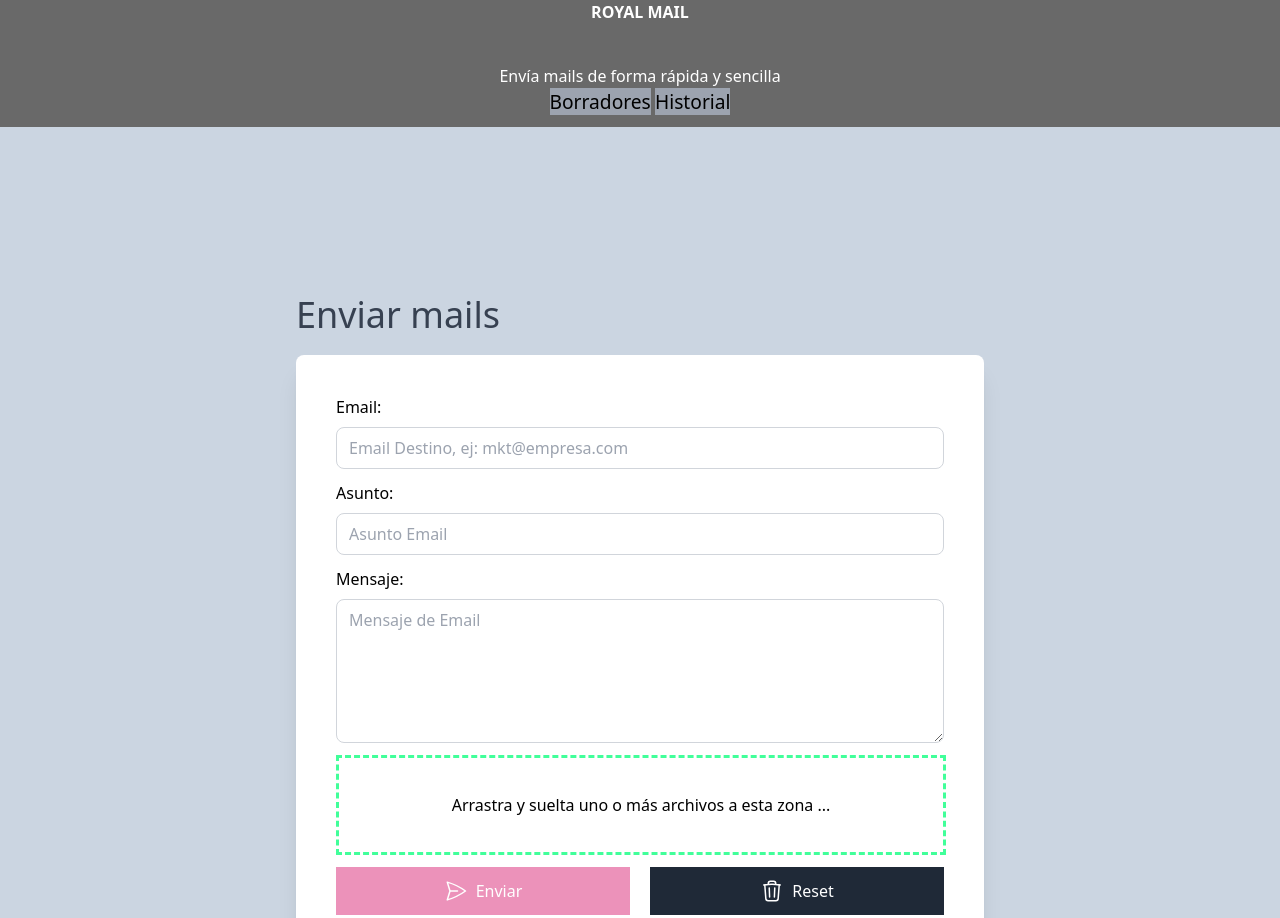
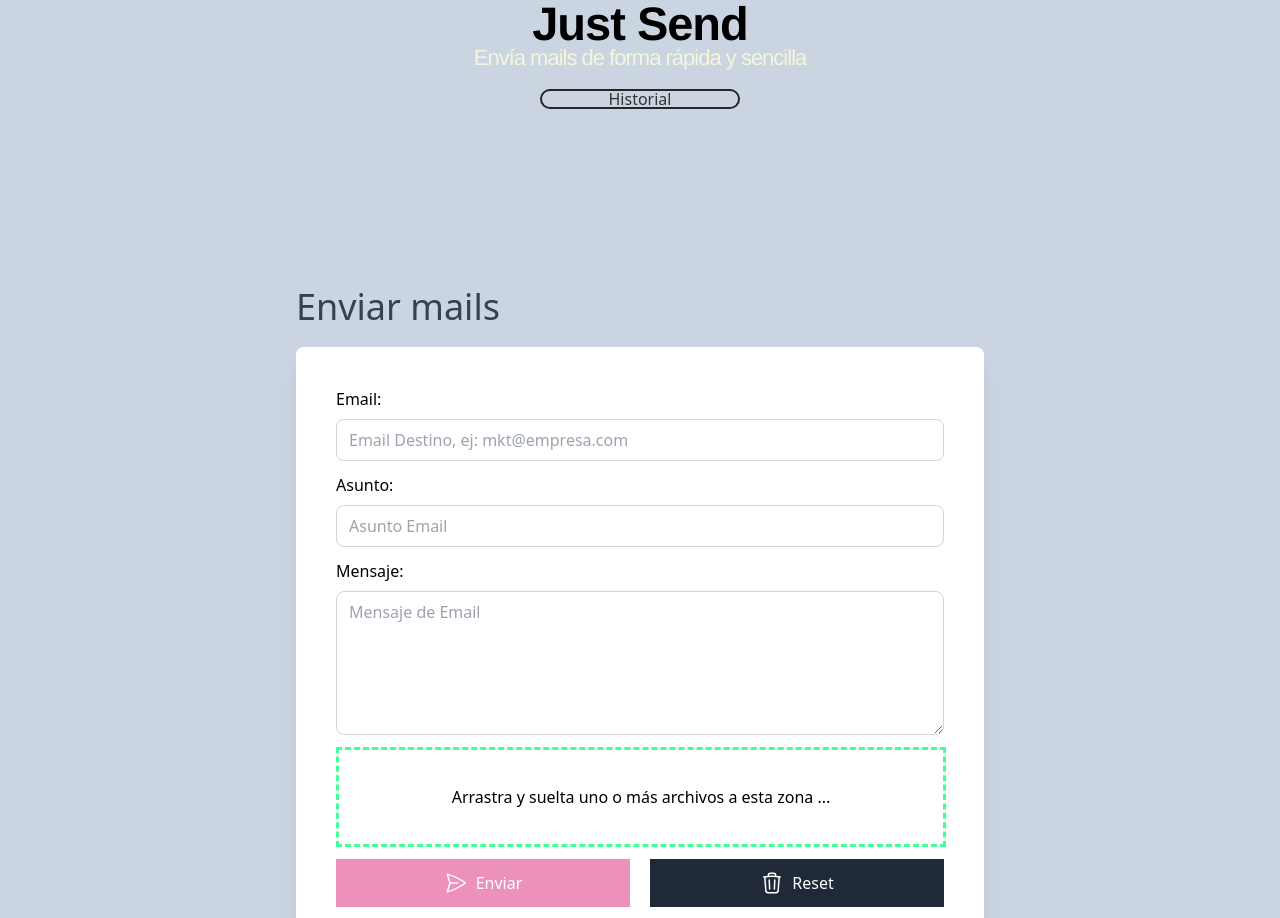
Before and after one commit to Patcire/Just-Send, a plain HTML site: page index.html in a window 1280 px wide. Shown: the top 918 px of the page. Drawn offline with nearby package versions, Linux system fonts and the light colour scheme.

Commit message:
cambios en el css y estilo de la web

```diff
--- a/dist/extra.css
+++ b/dist/extra.css
@@ -42,8 +42,8 @@
     float: right;
     font-size: 23px;
     font-weight: bold;
-    background-color: rgb(214, 188, 250);
-    border-color: #3c366b;
+    background-color: rgb(218, 174, 209);
+    border-color: rgba(0, 255, 119, 0.15);
     border: solid #000;
     border-style: solid;
 }
@@ -57,7 +57,7 @@
 
 
 .fila_boton:hover {
-    background-color: darkseagreen;
+    background-color: #6b9da1;
     cursor: pointer;
 }
 
@@ -86,3 +86,64 @@
     font-family: "Arial Narrow";
     color: #742a2a;
 }
+
+.head_historial {
+    background: linear-gradient(#6b9da1, rgba(237,242,247,var(--bg-opacity)));
+    display: flex;
+    align-items: center;
+    flex-direction: column;
+    justify-content: center;
+}
+
+.titulo {
+    font-family: 'Helvetica Neue', sans-serif;
+    font-size: 47px;
+    font-weight: bold;
+    letter-spacing: -1px; line-height: 1;
+}
+
+.subtitulo {
+    font-family: 'Helvetica Neue', sans-serif;
+    color: beige;
+    font-size: 22px;
+    font-weight: revert;
+    letter-spacing: -1px; line-height: 1;
+    padding-bottom: 20px;
+}
+
+.opcion_ir_enviar {
+    display: flex;
+    align-items: center;
+    flex-direction: column;
+    justify-content: center;
+    height: 20px;
+    width: 200px;
+    position: relative;
+    background-color: transparent;
+    cursor: pointer;
+    border: 2px solid #252525;
+    overflow: hidden;
+    border-radius: 30px;
+    color: #333;
+}
+.opcion_ir_enviar:hover {
+    background-color: #7c9b9b;
+    font-weight: bold;
+
+}
+
+.historial_titulo {
+    padding-top: 60px;
+    text-align: center;
+    font-size: 20px;
+    justify-content: center;
+    font-family: 'Helvetica Neue', sans-serif;
+    text-decoration: underline ;
+}
+
+.main_historial {
+    display: flex;
+    align-items: center;
+    flex-direction: column;
+    justify-content: center;
+}
--- a/index.html
+++ b/index.html
@@ -4,23 +4,19 @@
     <meta charset="UTF-8">
     <meta http-equiv="X-UA-Compatible" content="IE=edge">
     <meta name="viewport" content="width=device-width, initial-scale=1.0">
-    <title>Envio de Emails</title>
+    <title>Just Send</title>
     <link rel="stylesheet" href="dist/app.css">
     <link rel="stylesheet" href="dist/extra.css">
 </head>
 <body class="min-h-screen bg-slate-300">
 <div class="md:flex min-h-screen md:align-top">
-    <aside class="md:w-2/5 lg:w-2/5 xl:w-1/5 bg-teal-600 px-5 py-10">
-        <h1 class="uppercase text-white tracking-wide text-2xl  font-bold mt-2">Royal Mail</h1>
-        <p class="mt-10 text-white">Envía mails de forma rápida y sencilla</p>
+    <aside class="head_historial">
+        <h1 class="titulo">Just Send</h1>
+        <p class="subtitulo">Envía mails de forma rápida y sencilla</p>
         <nav class="mt-8">
             <a
-                    href="borradores.html"
-                    class="button-options"
-            >Borradores</a>
-            <a
                     href="historial.html"
-                    class="button-options"
+                    class="opcion_ir_enviar"
             >Historial</a>
         </nav>
     </aside> <!--sidebar-->
```
Also changed, not shown: historial.html (+8 -12 lines).
